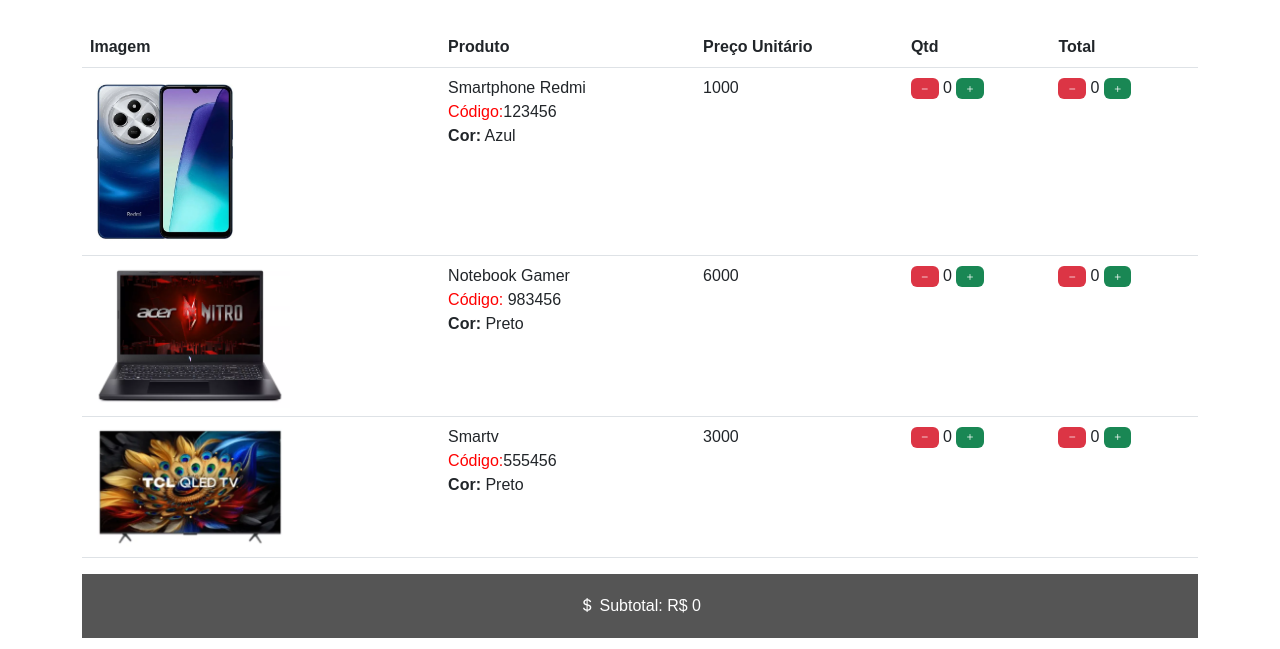
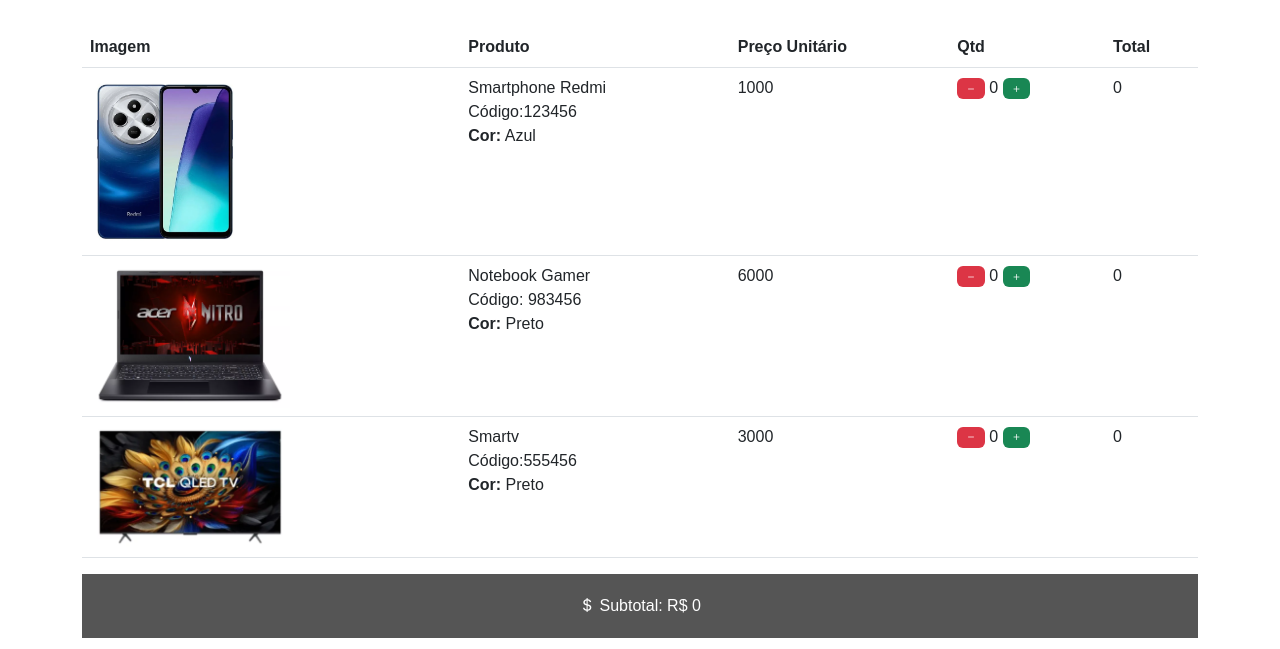
Before and after one commit to tomsantos07/projeto-carrinho-de-compras, a plain HTML site: page index.html in a window 1280 px wide. Shown: the part 151-800 px from the top of the page. Drawn offline with nearby package versions, Linux system fonts and the light colour scheme.

Commit message:
adiciona javascript

```diff
--- a/index.html
+++ b/index.html
@@ -30,19 +30,19 @@
                     </td>
                     <td>
                         <div>Smartphone Redmi</div>
-                        <div> <span class="destaque" >Código:</span>123456 </div>
+                        <div> <span class="produto-item" >Código:</span>123456 </div>
                         <div> <strong>Cor:</strong>  Azul</div>
                     </td>
-                    <td>1000</td>
+                    <td id="valor-1" >1000</td>
                     <td>
-                        <span class="badge bg-danger"> <i class="bi bi-dash"></i> </span>
+                        <span class="badge bg-danger" onclick="alteraQtd(1, '-')" > <i class="bi bi-dash"></i> </span>
+                        <span id="qtd-1">0</span>
+                        <span class="badge bg-success" onclick="alteraQtd(1, '+')" > <i class="bi bi-plus"></i> </span>
+                    </td>
+                    <td id="total-1">
+
                         0
-                        <span class="badge bg-success"> <i class="bi bi-plus"></i> </span>
-                    </td>
-                    <td>
-                        <span class="badge bg-danger"> <i class="bi bi-dash"></i> </span>
-                        0
-                        <span class="badge bg-success"> <i class="bi bi-plus"></i> </span>
+
                     </td>
                 </tr>
                 <tr>
@@ -51,19 +51,19 @@
                     </td>
                     <td>
                         <div>Notebook Gamer</div>
-                        <div> <span class="destaque" >Código:</span> 983456</div>
+                        <div> <span class="produto-item" >Código:</span> 983456</div>
                         <div> <strong>Cor:</strong>  Preto</div>
                     </td>
-                    <td>6000</td>
+                    <td id="valor-2" >6000</td>
                     <td>
-                        <span class="badge bg-danger"> <i class="bi bi-dash"></i> </span>
+                        <span class="badge bg-danger" onclick="alteraQtd(2, '-')" > <i class="bi bi-dash"></i> </span>
+                        <span id="qtd-2">0</span>
+                        <span class="badge bg-success" onclick="alteraQtd(2, '+')" > <i class="bi bi-plus"></i> </span>
+                    </td>
+                    <td id="total-2" >
+
                         0
-                        <span class="badge bg-success"> <i class="bi bi-plus"></i> </span>
-                    </td>
-                    <td>
-                        <span class="badge bg-danger"> <i class="bi bi-dash"></i> </span>
-                        0
-                        <span class="badge bg-success"> <i class="bi bi-plus"></i> </span>
+
                     </td>
                 </tr>
                 <tr>
@@ -72,19 +72,19 @@
                     </td>
                     <td>
                         <div>Smartv</div>
-                        <div> <span class="destaque" >Código:</span>555456 </div>
+                        <div> <span class="produto-item" >Código:</span>555456 </div>
                         <div><strong>Cor:</strong> Preto</div>
                     </td>
-                    <td>3000</td>
+                    <td id="valor-3" >3000</td>
                     <td>
-                        <span class="badge bg-danger"> <i class="bi bi-dash"></i> </span>
+                        <span class="badge bg-danger" onclick="alteraQtd(3, '-')" > <i class="bi bi-dash"></i> </span>
+                        <span id="qtd-3">0</span>
+                        <span class="badge bg-success" onclick="alteraQtd(3, '+')" > <i class="bi bi-plus"></i> </span>
+                    </td>
+                    <td id="total-3">
+
                         0
-                        <span class="badge bg-success"> <i class="bi bi-plus"></i> </span>
-                    </td>
-                    <td>
-                        <span class="badge bg-danger"> <i class="bi bi-dash"></i> </span>
-                        0
-                        <span class="badge bg-success"> <i class="bi bi-plus"></i> </span>
+
                     </td>
                 </tr>
 
@@ -92,8 +92,10 @@
         </table>
 
         <footer class="text-center">
-            <span> <i class="bi bi-currency-dollar"></i> Subtotal: R$ 0</span>
+            <span> <i class="bi bi-currency-dollar"></i> Subtotal: R$  <span id="subtotal">0</span></span>
         </footer>
     </div>
+
+    <script src="script.js" ></script>
 </body>
 </html>
--- /dev/null
+++ b/script.js
@@ -0,0 +1,23 @@
+function alteraQtd(produto, acao) {
+    const qtd = document.getElementById('qtd-' + produto)
+    const valor = document.getElementById('valor-' + produto)
+    const total = document.getElementById('total-' + produto)
+
+    if(acao == '-' && qtd.innerHTML == 0){
+        alert('A quantidade de produtos não pode ser inferior a 0.')
+    } else {
+        acao == '+' ? qtd.innerHTML++ : qtd.innerHTML--
+        total.innerHTML = qtd.innerHTML * valor.innerHTML
+        soma()
+    }
+}
+
+function soma() {
+    let soma = 0
+
+    for(let i = 1; i < 4; i++) {
+        soma += Number(document.getElementById('total-' + i).innerHTML)
+    }
+
+    document.getElementById('subtotal').innerHTML = soma
+}
```
